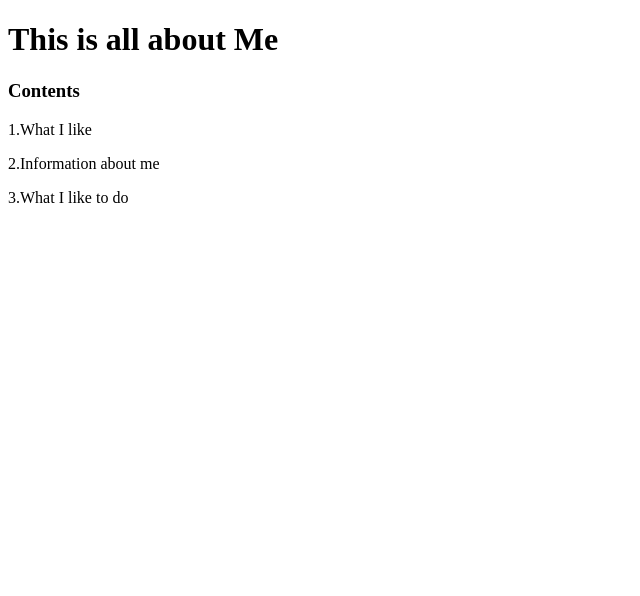
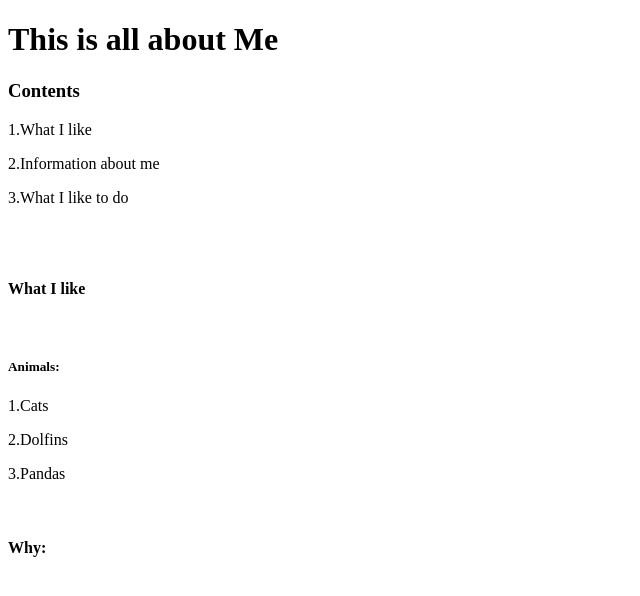
Before and after one commit to AnitaCoder123/All-about-Me, a plain HTML site: page index.html in a window 1280 px wide. Shown: the whole page, without its empty margins (0-640 px from the left). Drawn offline with Linux system fonts and the light colour scheme.

Commit message:
Update index.html

```diff
--- a/index.html
+++ b/index.html
@@ -9,5 +9,15 @@
   <p>1.What I like</p>
   <p>2.Information about me</p>
   <p>3.What I like to do</p>
+  <br><br>
+  <h4>What I like</h4>
+  <br>
+  <h5>Animals:</h5>
+  <p>1.Cats</p>
+  <p>2.Dolfins</p>
+  <p>3.Pandas</p>
+  <br>
+  <h4>Why:</h4>
+  <br>
 </body>
 </html>
```
